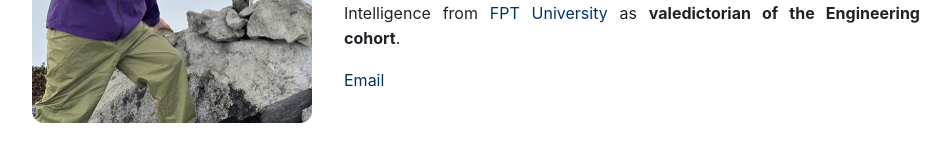
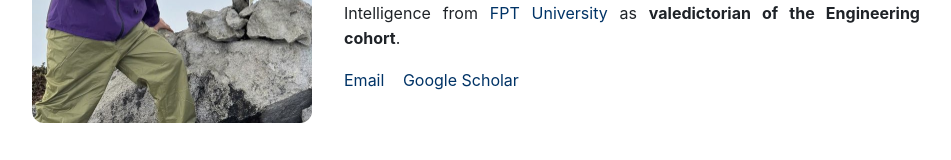
Before and after one commit to ducminhnguyen04/ducminhnguyen04.github.io, a plain HTML site: page index.html in a window 1280 px wide. Shown: the part 290-450 px from the top of the page, without its empty margins (164-1115 px from the left). Drawn offline with Linux system fonts and the light colour scheme.

Commit message:
Add Google Scholar link
Co-Authored-By: Claude Opus 5.5 <noreply@anthropic.com>

```diff
--- a/index.html
+++ b/index.html
@@ -29,7 +29,7 @@
       </p>
       <p class="links">
         <a href="mailto:ducido.w@gmail.com">Email</a>
-        <!-- <a href="https://scholar.google.com/citations?user=YOUR_ID">Google Scholar</a> -->
+        <a href="https://scholar.google.com/citations?user=5F5aqNIAAAAJ">Google Scholar</a>
       </p>
     </div>
   </section>
```
